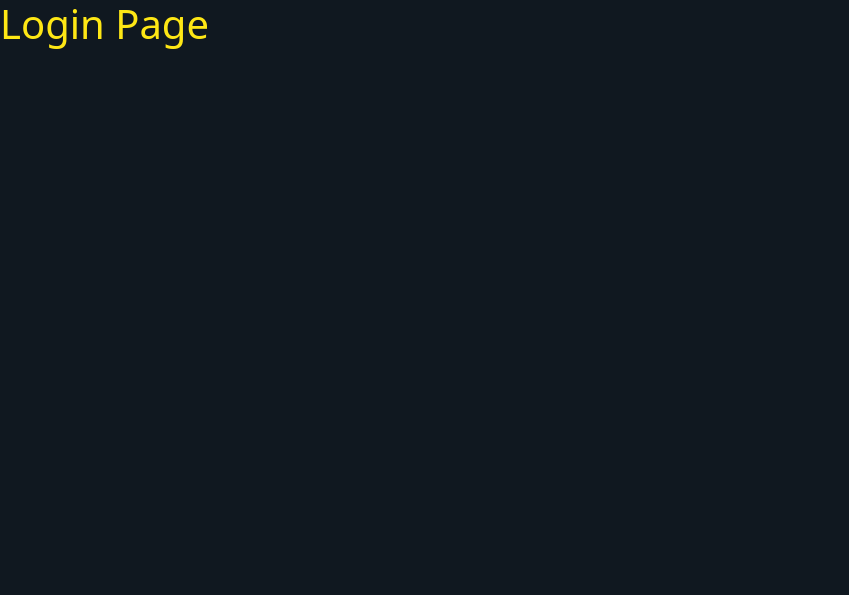
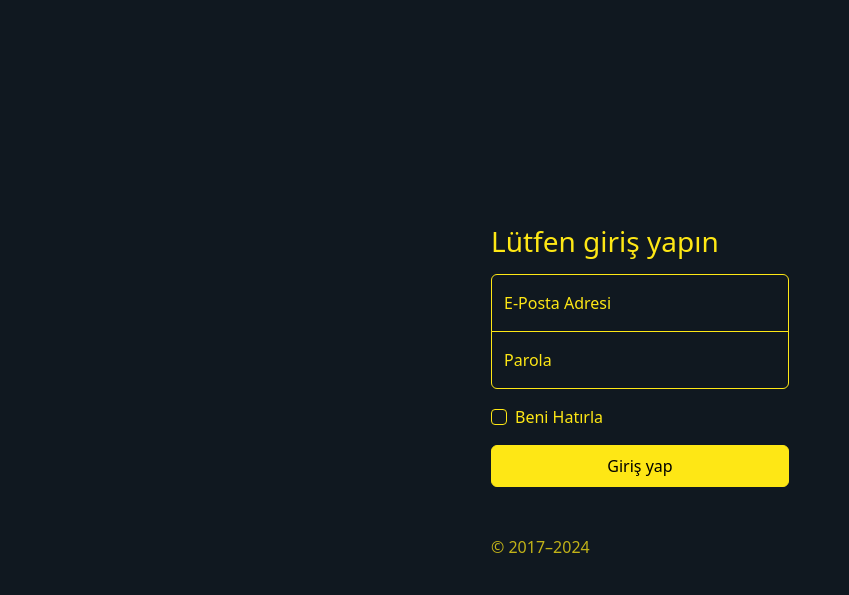
Before and after one commit to msabrioguz/MsoTemplate, a website: page login.html in a window 1280 px wide. Shown: the whole page, without its empty margins (0-849 px from the left). Drawn offline with nearby package versions, Linux system fonts and the light colour scheme.

Commit message:
Örnek Giriş Sayfası ve Farklı bir tema denemesi

```diff
--- a/login.html
+++ b/login.html
@@ -1,14 +1,37 @@
 <!DOCTYPE html>
 <html lang="en">
+
 <head>
     <meta charset="UTF-8">
     <meta name="viewport" content="width=device-width, initial-scale=1.0">
     <title>Mso - Login Page</title>
-    <link rel="stylesheet" href="./assets/css/custom-bootstrap.css">
+    <link rel="stylesheet" href="./assets/css/main.css">
+    <link rel="stylesheet" href="./assets/css/login.css">
 </head>
-<body>
-    <h1>Login Page</h1>
+
+<body class="d-flex align-items-center py-4">
+    <main class="w-100 m-auto formLogin">
+        <form>
+            <h1 class="h3 mb-3 fw-normal">Lütfen giriş yapın</h1>
+            <div class="form-floating">
+                <input type="email" id="floatingInput" placeholder="name@example.com" class="form-control">
+                <label for="floatingInput">E-Posta Adresi</label>
+            </div>
+            <div class="form-floating">
+                <input type="password" id="floatingPassword" placeholder="Parola" class="form-control">
+                <label for="floatingPassword">Parola</label>
+            </div>
+            <div class="form-check text-start my-3">
+                <input type="checkbox" id="flexCheckDefault" value="hatirla-beni" class="form-check-input">
+                <label for="flexCheckDefault" class="form-check-label">Beni Hatırla</label>
+            </div>
+            <button class="btn btn-primary w-100 py-2" type="submit">Giriş yap</button>
+            <p class="mt-5 mb-3 text-body-secondary">© 2017–2024</p>
+        </form>
+
+    </main>
 
     <script src="./node_modules/bootstrap/dist/js/bootstrap.bundle.min.js"></script>
 </body>
+
 </html>
--- a/package.json
+++ b/package.json
@@ -5,7 +5,7 @@
   "main": "index.js",
   "scripts": {
     "test": "echo \"Error: no test specified\" && exit 1",
-    "compile": "sass --watch ./scss/main.scss ./assets/css/custom-bootstrap.css"
+    "compile": "sass --watch ./scss:./assets/css"
   },
   "keywords": [],
   "author": "",
--- /dev/null
+++ b/scss/_style.scss
@@ -0,0 +1,9 @@
+// Temel tema renkleri
+$arkaPlanRengi: #101820;
+$yaziRengi: #fee715;
+
+$body-bg: $arkaPlanRengi;
+$body-color: $yaziRengi;
+$border-color: $yaziRengi;
+
+$primary: $yaziRengi;
--- /dev/null
+++ b/scss/login.scss
@@ -0,0 +1,24 @@
+html, body{
+    height: 100%;
+}
+
+.formLogin{
+    max-width: 330px;
+    padding: 1rem;
+}
+
+.formLogin .form-floating:focus-within{
+    z-index:2;
+}
+
+.formLogin input[type="email"]{
+    margin-bottom: -1px;
+    border-bottom-left-radius: 0;
+    border-bottom-right-radius: 0;
+}
+
+.formLogin input[type="password"]{
+    margin-bottom: 10px;
+    border-top-left-radius: 0;
+    border-top-right-radius: 0;
+}
--- a/scss/main.scss
+++ b/scss/main.scss
@@ -1,4 +1,4 @@
 // Tüm Bootstrap Kütüphanesi
 // Version: 5.3
+@import "./_style.scss";
 @import "../node_modules/bootstrap/scss/bootstrap";
-@import "./style.scss";
--- a/scss/style.scss
+++ /dev/null
@@ -1,8 +0,0 @@
-// Temel tema renkleri
-$arkaPlanRengi: #101820;
-$yaziRengi: #FEE715;
-
-body {
-    background-color: $arkaPlanRengi;
-    color:$yaziRengi
-}
```
Also changed, not shown: assets/css/login.css (added), assets/css/main.css, 3 other files.
